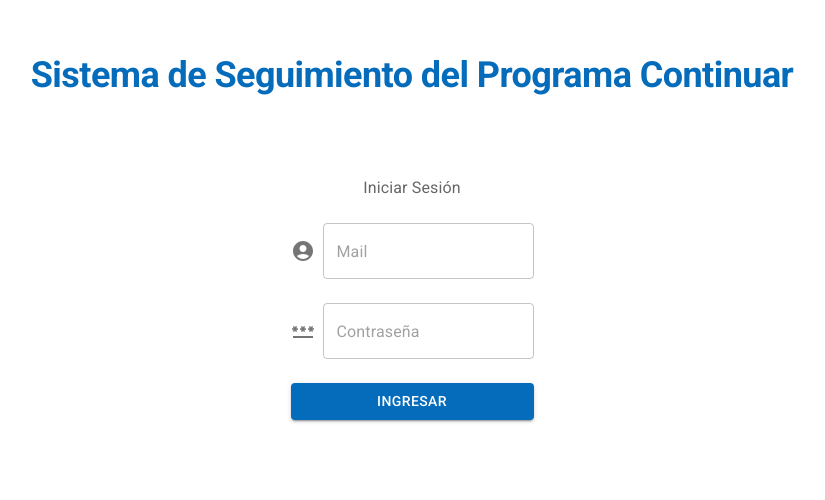
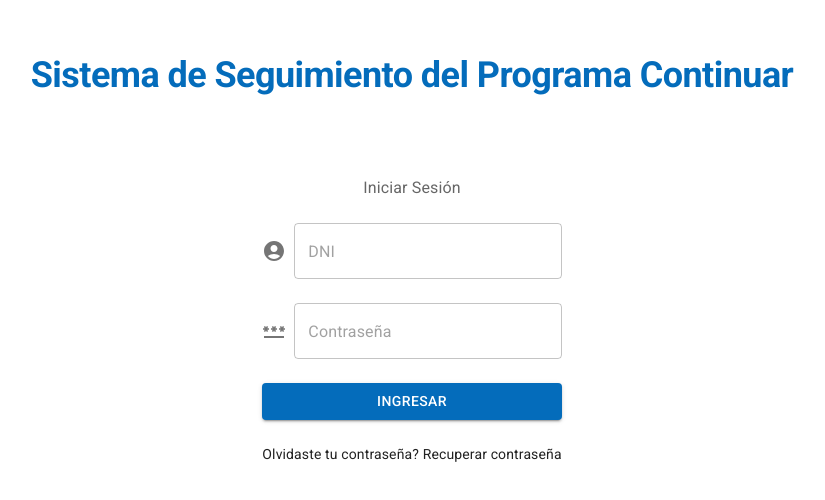
Before and after one commit to fkisser/SiSePC-Front, a React (Vite) app: page /login in a window 1280 px wide. Shown: the part 122-622 px from the top of the page, without its empty margins (228-1053 px from the left). Built offline with nearby package versions, Linux system fonts and the light colour scheme.

Commit message:
el login es real

```diff
--- a/package.json
+++ b/package.json
@@ -19,6 +19,7 @@
     "@mui/material": "^5.15.6",
     "@mui/x-data-grid": "^6.19.1",
     "@reduxjs/toolkit": "^2.0.1",
+    "axios": "^1.6.7",
     "notistack": "^3.0.1",
     "react": "^18.2.0",
     "react-dom": "^18.2.0",
--- /dev/null
+++ b/src/axios/auth.js
@@ -0,0 +1,15 @@
+import axios from "axios"
+import { errorUser, loadingUser, successUser } from "../redux/user/userSlice";
+
+export const login = async (dispatch, dni, password) => {
+  dispatch(loadingUser());
+  try {
+    const response = await axios.post("https://si-se-pc-back.vercel.app/autenticacion/login", { dni, contraseña: password });
+    const { tutor, token } = response.data;
+    tutor.token = token;
+    if (tutor) dispatch(successUser(tutor));
+    else dispatch(errorUser(response.data));
+  } catch (error) {
+    dispatch(errorUser(error.response?.data?.msg));
+  }
+}
--- a/src/components/login/LoginForm.jsx
+++ b/src/components/login/LoginForm.jsx
@@ -1,7 +1,7 @@
 import { useDispatch, useSelector } from "react-redux";
 import useRedirect from "../../hooks/useRedirect";
 import { useEffect } from "react";
-import { errorUser, successUser } from "../../redux/user/userSlice";
+import { errorUser } from "../../redux/user/userSlice";
 import {
 	Box,
 	Button,
@@ -15,6 +15,7 @@ import { Controller, useForm } from "react-hook-form";
 import { loginInitialValues } from "./initialValues";
 import { yupResolver } from "@hookform/resolvers/yup";
 import { loginValidationSchema } from "./validationSchema";
+import { login } from "../../axios/auth";
 
 const LoginForm = () => {
 	const dispatch = useDispatch();
@@ -23,9 +24,8 @@ const LoginForm = () => {
 		defaultValues: loginInitialValues,
 		resolver: yupResolver(loginValidationSchema),
 	});
-	const onSubmit = (data) => {
-		console.log(data);
-		dispatch(successUser(data.mail));
+	const onSubmit = async (data) => {
+		await login(dispatch, data.dni, data.password);
 	};
 	useRedirect("/");
 	useEffect(() => {
@@ -38,20 +38,19 @@ const LoginForm = () => {
 				<Box sx={{ display: "flex", alignItems: "center" }}>
 					<AccountCircle sx={{ color: "action.active", mr: 1, my: 0.5 }} />
 					<Controller
-						name="mail"
+						name="dni"
 						control={control}
 						render={({ field }) => (
 							<TextField
+								sx={{ flexGrow: 1 }}
 								{...field}
-								name="mail"
-								type="email"
-								placeholder="Mail"
+								name="dni"
+								type="number"
+								placeholder="DNI"
 								variant="outlined"
-								error={String(error).includes("usuario")}
+								error={String(error).includes("dni")}
 								required
-								helperText={
-									String(error).includes("usuario") ? String(error) : ""
-								}
+								helperText={String(error).includes("dni") ? String(error) : ""}
 							/>
 						)}
 					/>
@@ -63,6 +62,7 @@ const LoginForm = () => {
 						control={control}
 						render={({ field }) => (
 							<TextField
+								sx={{ flexGrow: 1 }}
 								{...field}
 								name="password"
 								type="password"
@@ -82,11 +82,24 @@ const LoginForm = () => {
 				<Button
 					type="submit"
 					variant="contained"
-					loading={isLoading}
-					color="primary">
+					disabled={isLoading}
+					color="primary"
+					onClick={handleSubmit(onSubmit)}>
 					Ingresar
 				</Button>
-				{error && <Typography>{error.toString()}</Typography>}
+				<Typography
+					fontSize={14}
+					align="center">
+					Olvidaste tu contraseña? Recuperar contraseña
+				</Typography>
+				{error && (
+					<Typography
+						fontSize={14}
+						align="center"
+						color={"error"}>
+						{error}
+					</Typography>
+				)}
 			</FormControl>
 		</form>
 	);
--- a/src/components/login/initialValues.js
+++ b/src/components/login/initialValues.js
@@ -1,4 +1,4 @@
 export const loginInitialValues = {
-  mail: '',
+  dni: '',
   password: ''
 }
--- a/src/components/login/validationSchema.js
+++ b/src/components/login/validationSchema.js
@@ -1,6 +1,6 @@
 import * as Yup from 'yup';
 
 export const loginValidationSchema = Yup.object().shape({
-  mail: Yup.string().email('Email inválido').required('Campo Requerido'),
+  dni: Yup.number().required('Campo Requerido'),
   password: Yup.string().min(6, 'Mínimo de caracteres: 6').required('Campo Requerido'),
 }).required();
--- a/src/components/navbar/NavListDrawer.jsx
+++ b/src/components/navbar/NavListDrawer.jsx
@@ -1,4 +1,4 @@
-import { Logout } from "@mui/icons-material";
+import { Logout, AccountBox } from "@mui/icons-material";
 import {
 	Box,
 	Button,
@@ -8,13 +8,15 @@ import {
 	ListItemButton,
 	ListItemIcon,
 	ListItemText,
+	Typography,
 } from "@mui/material";
-import { useDispatch } from "react-redux";
+import { useDispatch, useSelector } from "react-redux";
 import { NavLink } from "react-router-dom";
 import { openConfirm } from "../../redux/confirm/confirmSlice";
 
 const NavListDrawer = ({ navLinks, setOpen }) => {
 	const dispatch = useDispatch();
+	const { currentUser } = useSelector((state) => state.user);
 	return (
 		<Box
 			color={"white"}
@@ -25,7 +27,9 @@ const NavListDrawer = ({ navLinks, setOpen }) => {
 				width: 350,
 				height: "100vh",
 				justifyContent: "center",
+				gap: 1,
 			}}>
+			<Typography textAlign={"center"}>Hola {currentUser.nombre}!</Typography>
 			<nav>
 				<List>
 					{navLinks?.map((item) => (
@@ -35,7 +39,7 @@ const NavListDrawer = ({ navLinks, setOpen }) => {
 							<ListItemButton
 								component={NavLink}
 								to={item.path}
-								sx={{ gap: 1 }}
+								sx={{ gap: 2 }}
 								onClick={() => setOpen(false)}>
 								<ListItemIcon
 									sx={{
@@ -55,7 +59,18 @@ const NavListDrawer = ({ navLinks, setOpen }) => {
 				</List>
 			</nav>
 			<Button
-				startIcon={<Logout />}
+				component={NavLink}
+				to={""} //acá debería crear la página del perfil del tutor
+				endIcon={<AccountBox />}
+				variant="contained"
+				color="secondary"
+				onClick={() => {
+					setOpen(false);
+				}}>
+				Mi perfil
+			</Button>
+			<Button
+				endIcon={<Logout />}
 				variant="contained"
 				color="secondary"
 				onClick={() => {
```
Also changed, not shown: 1 other file (tests, documents, lock files or other folders).
